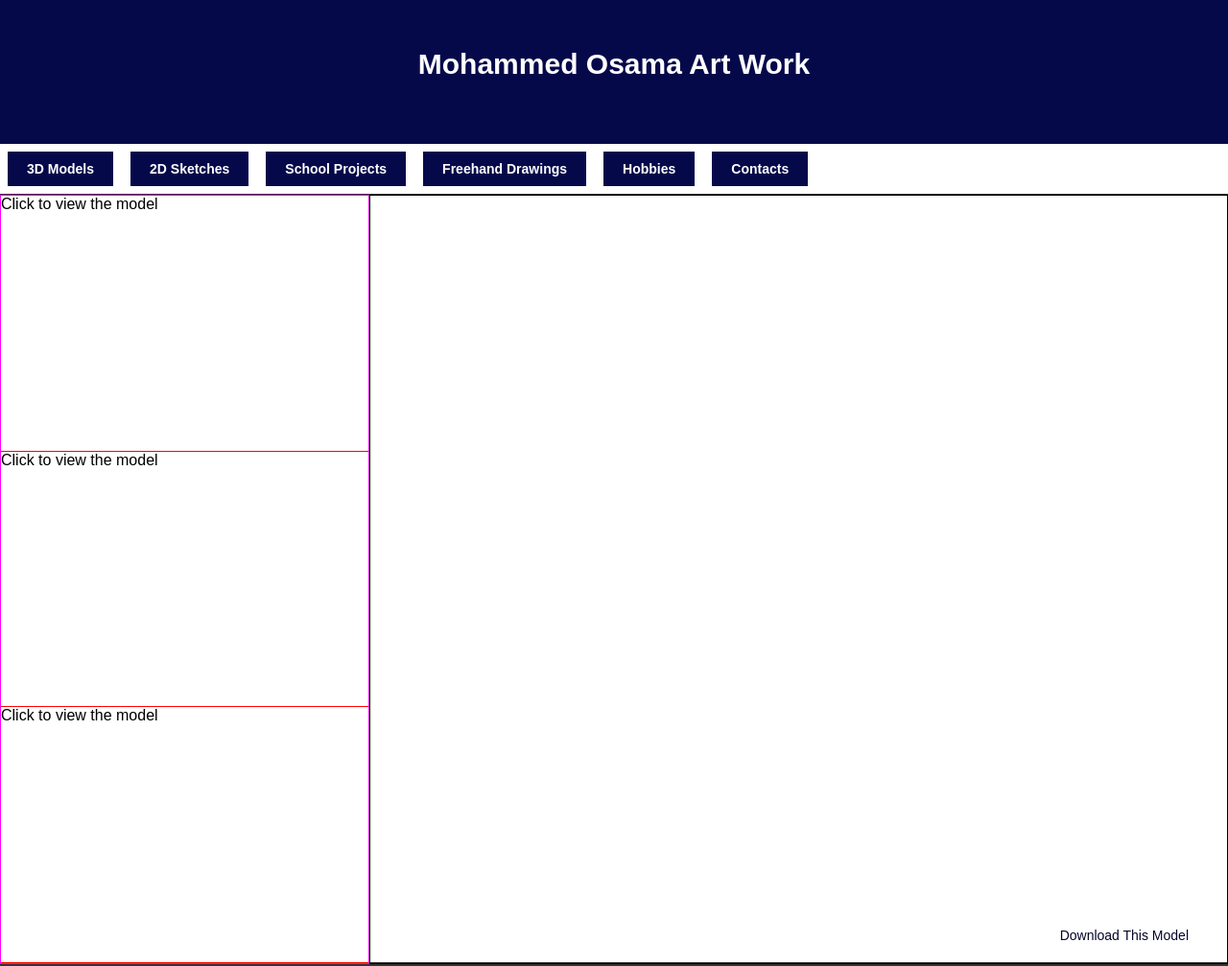
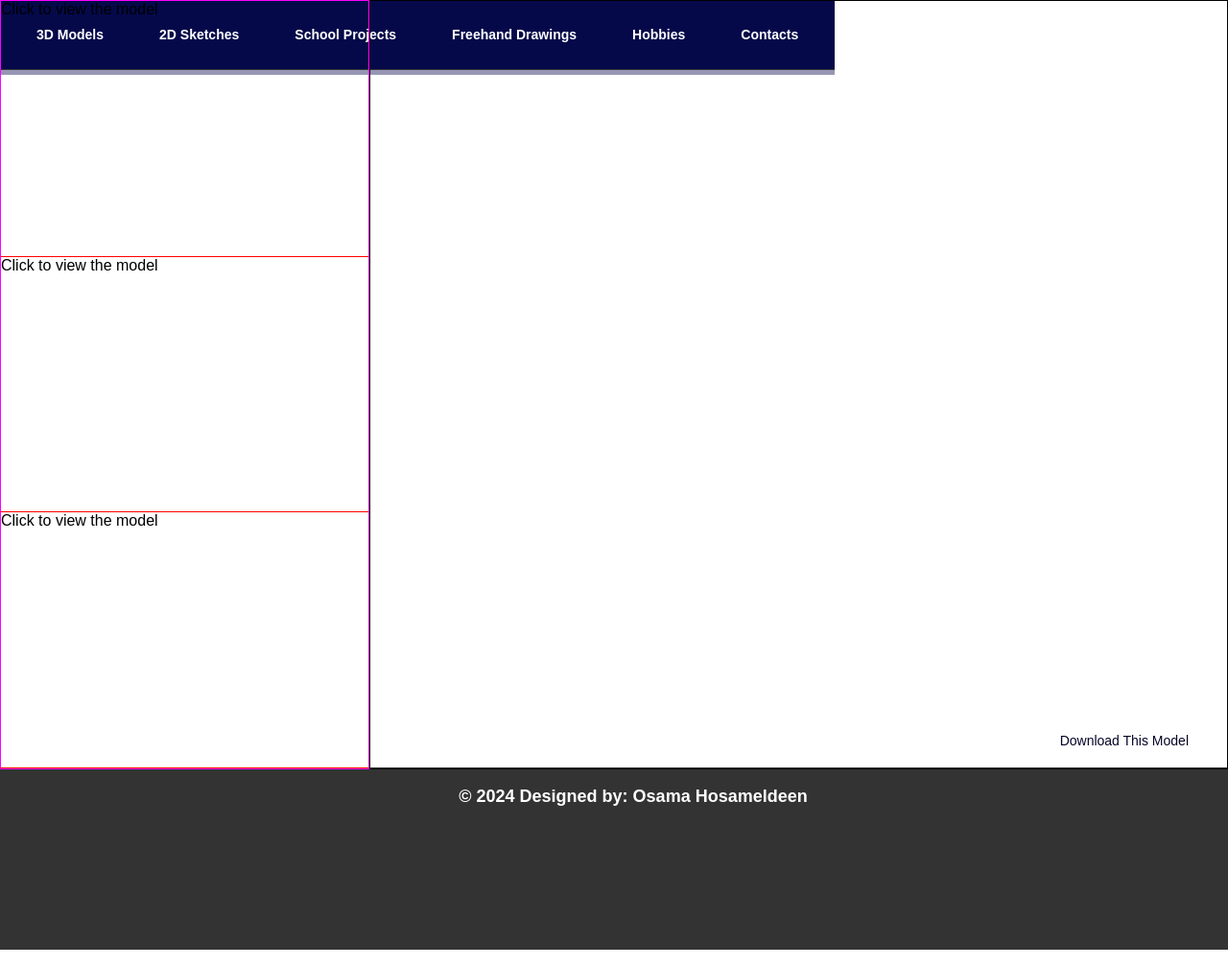
Before and after one commit to mohandesosama/3d_models, a plain HTML site: page index.html in a window 1280 px wide. Shown: the top 1007 px of the page at 96% size. Drawn offline with nearby package versions, Linux system fonts and the light colour scheme.

Commit message:
manipulated bar

```diff
--- a/index.html
+++ b/index.html
@@ -4,22 +4,16 @@
     <title>3D Model Viewer with Enhanced Detail</title>
     <style>
         body { margin: 0; font-family: Arial, sans-serif; }
-        header {
-            background-color: #05094a;
-            color: #fff;
-            padding-top: 50px;
-            text-align: center;
-            font-size: 30px;
-            font-weight: bold;
-            height:100px;
-        }
 
         nav {
-            background-color: #fff; /* Change background color of the menu */
+            background-color: #05094a; /* Specific background color for menu items */
             display: flex;
             justify-content: flex-start; /* Align items to the left */
             align-items: center;
+            padding: 10px;
             border-bottom: 1px solid #333; /* Add a border to separate from header */
+            box-shadow: 0px 5px 0px rgba(47, 47, 107, 0.5);
+            position:fixed;
         }
 
         nav a {
@@ -29,7 +23,6 @@
             font-weight: bold;
             padding: 10px 20px;
             margin: 8px 8px;
-            background-color: #05094a; /* Specific background color for menu items */
         }
 
         nav a:not(:last-child) {
@@ -37,7 +30,7 @@
         }
 
         nav a:hover {
-            background-color: #666; /* Change background color on hover */
+            text-decoration: underline;
         }
 
         #container {
@@ -120,16 +113,15 @@
 </head>
 <body>
 <header>
-    Mohammed Osama Art Work
-</header>
-<nav>
+    <nav>
     <a href="#">3D Models</a>
     <a href="#">2D Sketches</a>
     <a href="#">School Projects</a>
     <a href="#">Freehand Drawings</a>
     <a href="#">Hobbies</a>
     <a href="#">Contacts</a>
-</nav>
+    </nav>
+</header>
 
 <div id="container">
     <div class="window" id="model-container">
```
